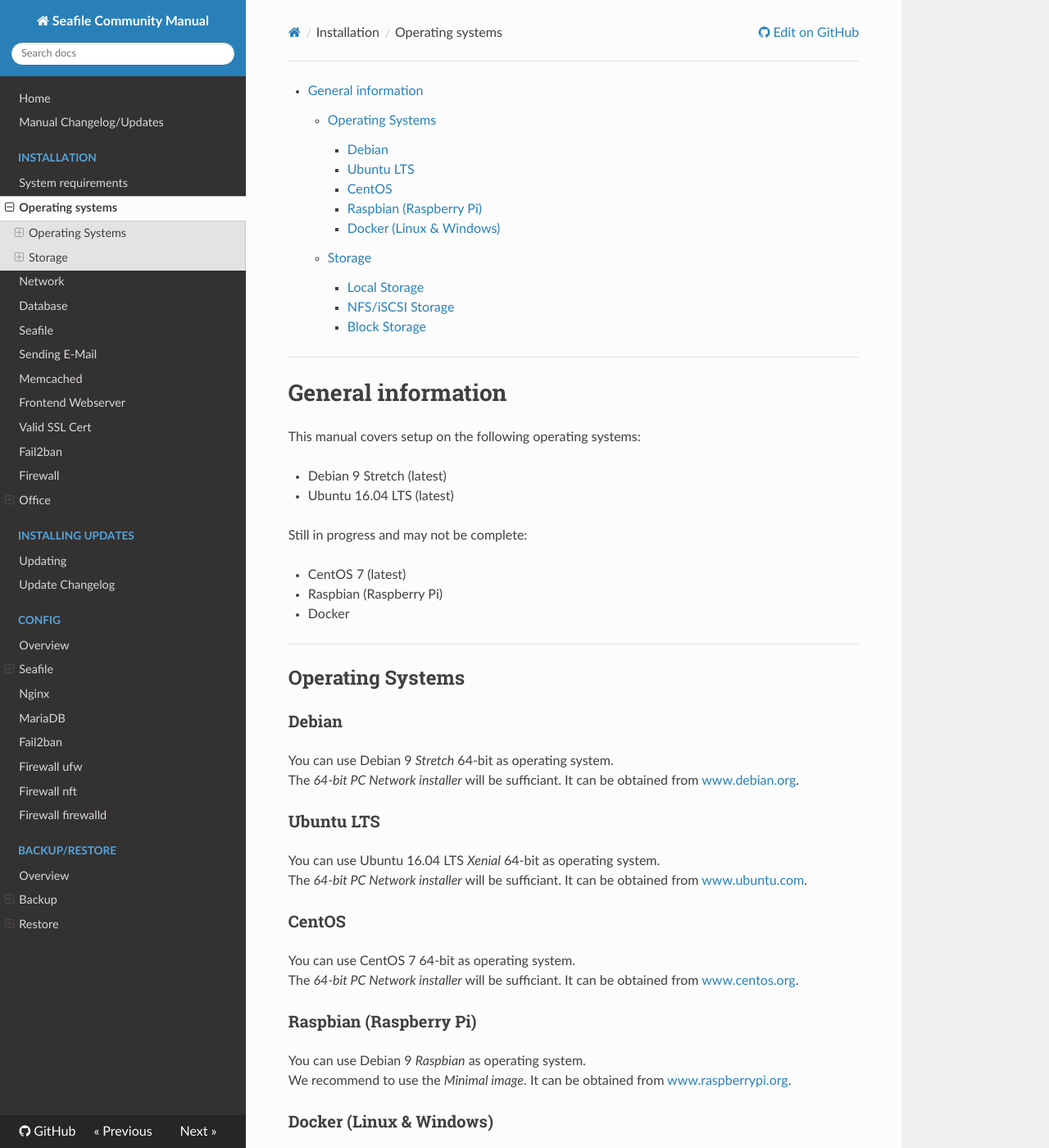
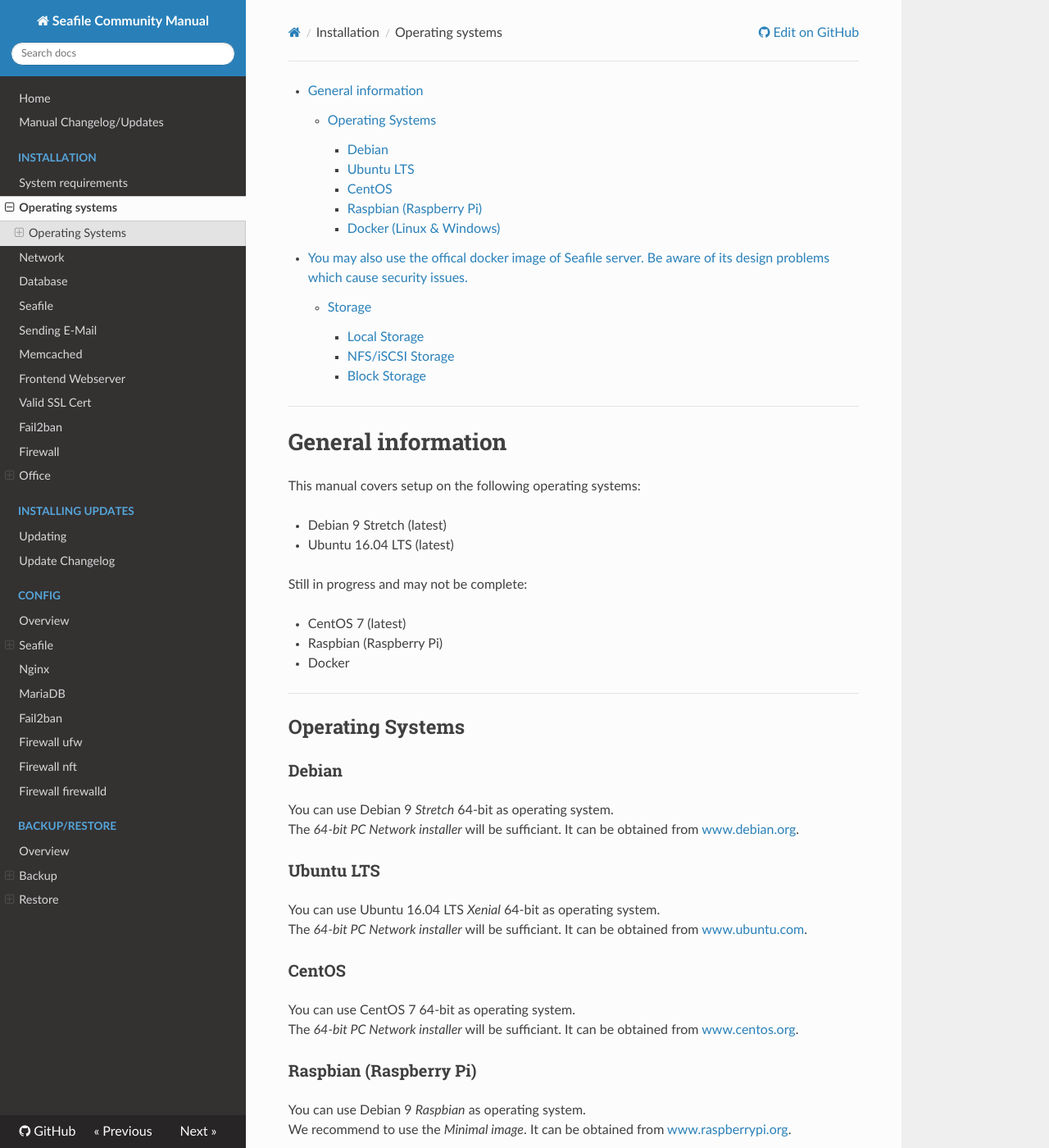
Before and after one commit to DerDanilo/seafile-community-manual, an MkDocs documentation site: the page built from docs/installation/operating-system.md, in a window 1280 px wide and 1400 px high. Shown: the whole window at 82% size. Built offline with MkDocs 1.6.1, drawn with Linux system fonts in a browser that asks for light colours; nearby versions of some CDN libraries; old or Windows-style settings are respelled for this version of MkDocs; some of the changed text lies outside the part shown.

Commit message:
Fixed spelling in #Docker (#10)
* added instructions for docker based installation

* Fixed spelling in #Docker

```diff
--- a/docs/installation/operating-system.md
+++ b/docs/installation/operating-system.md
@@ -34,7 +34,8 @@ You can use  Debian 9 *Raspbian* as operating system.
 We recommend to use the *Minimal image*. It can be obtained from [www.raspberrypi.org](https://www.raspberrypi.org/downloads/raspbian/).
 
 ### Docker (Linux & Windows)
-You may also use the [offical docker image](https://hub.docker.com/r/seafileltd/seafile/) of Seafile server. Aware of its designn problems which cause [security issues](https://forum.seafile.com/t/docker-migration/6732/4).
+You may also use the [offical docker image](https://hub.docker.com/r/seafileltd/seafile/) of Seafile server. Be aware of its design problems which cause [security issues](https://forum.seafile.com/t/docker-migration/6732/4).
+=======
 
 There are also some 3rd Party Seafile Docker images that might work better:
 [foxel/seafile](https://hub.docker.com/r/foxel/seafile/) (webserver included in container, mariadb database in external container, docker-compose yaml available)
```
